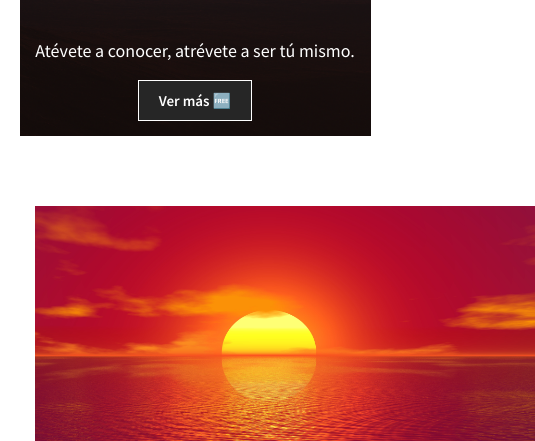
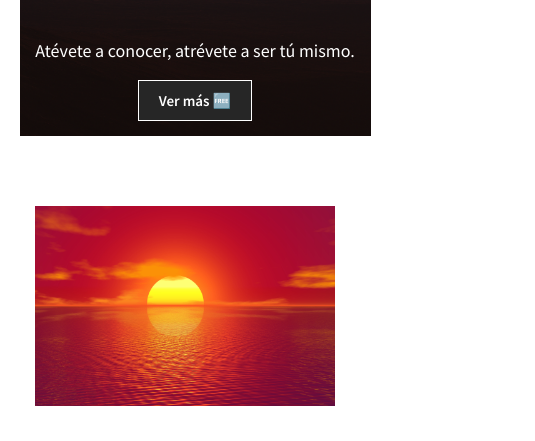
Before and after one commit to diego2481araya/frasesparalavida, a plain HTML site: page index.html in a window 390 px wide. Shown: the part 634-1075 px from the top of the page, 535 px wide, since content can reach past the window. Drawn offline with Linux system fonts and the light colour scheme.

Commit message:
Update styles.css

```diff
--- a/styles.css
+++ b/styles.css
@@ -194,8 +194,8 @@ footer{
     width: 100%;
   }
   .card {
-    width: 500px;
-    height: 300px;
+    width: 300px;
+    height: 200px;
     margin-bottom: 15px;
     margin-top: 15px;
   }
```
